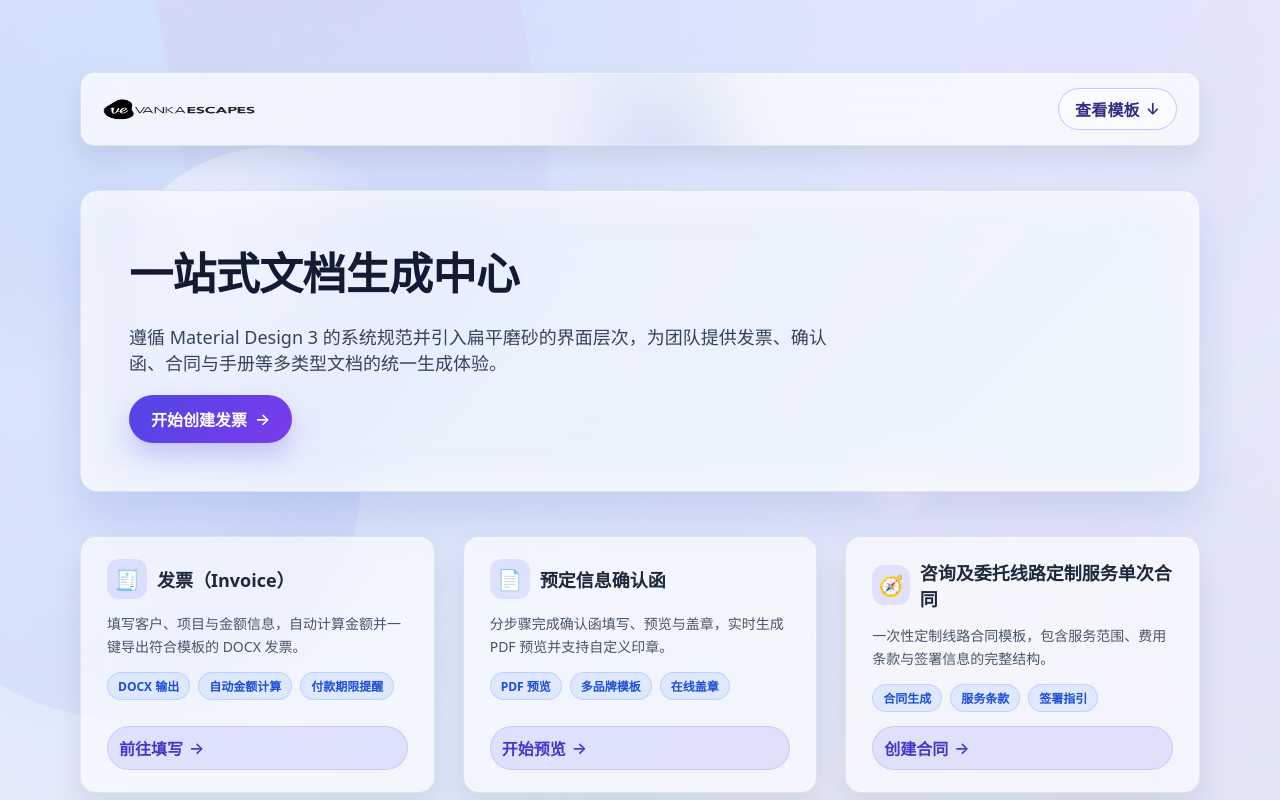
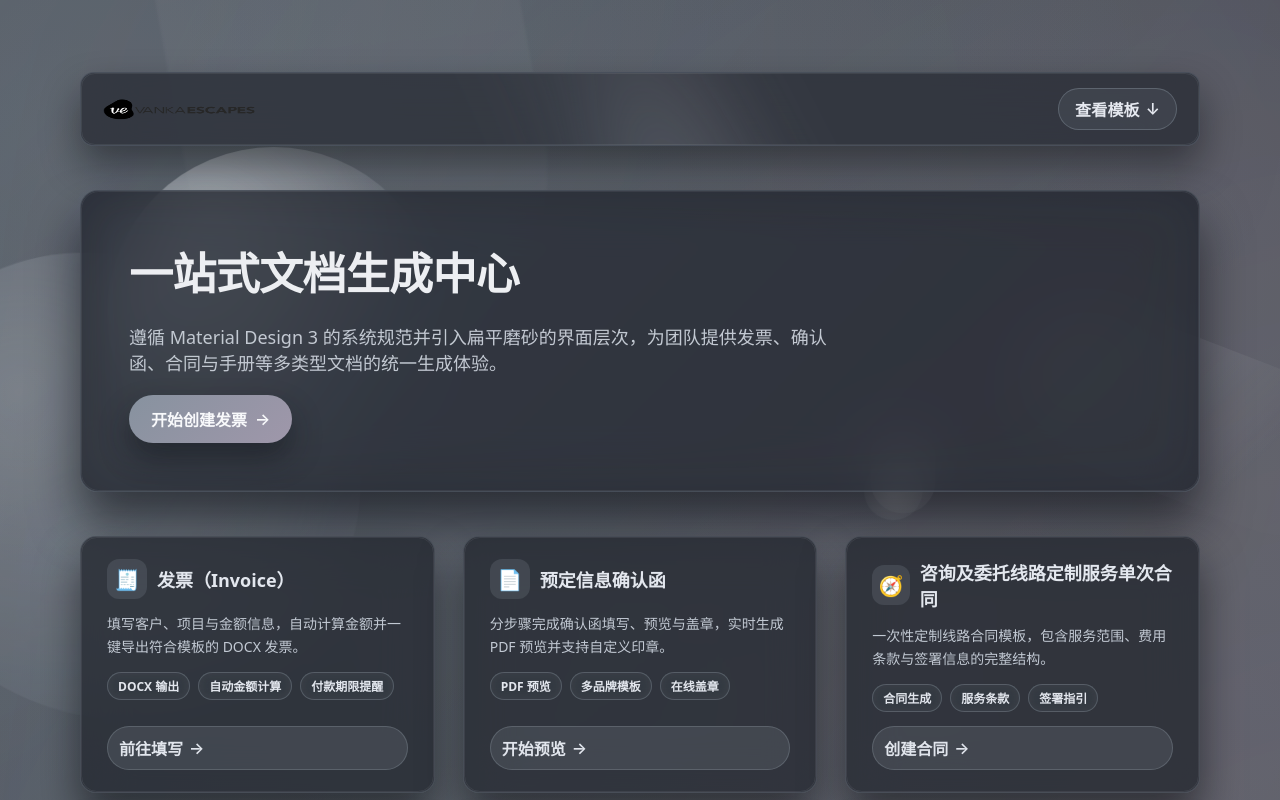
Before and after one commit to wxjw/Vanka, a Next.js app in the folder docgen-form/: page / in a window 1280 px wide. Shown: the top 800 px of the page. Built offline with nearby package versions, Linux system fonts and the light colour scheme.

Commit message:
Remove legacy ambient styles after restyle

```diff
--- a/docgen-form/app/home.module.css
+++ b/docgen-form/app/home.module.css
@@ -3,10 +3,10 @@
   min-height: 100vh;
   padding: clamp(32px, 6vw, 72px) clamp(20px, 7vw, 80px);
   background:
-    radial-gradient(120% 120% at 8% 12%, rgba(59, 130, 246, 0.22), transparent 60%),
-    radial-gradient(120% 120% at 88% 14%, rgba(129, 140, 248, 0.18), transparent 64%),
-    radial-gradient(130% 120% at 50% 92%, rgba(165, 180, 252, 0.18), transparent 70%),
-    linear-gradient(160deg, #eef2ff 0%, #f8fafc 40%, #e2e8f0 100%);
+    radial-gradient(135% 130% at 6% 10%, rgba(114, 126, 139, 0.28), transparent 62%),
+    radial-gradient(120% 130% at 92% 18%, rgba(132, 118, 134, 0.24), transparent 66%),
+    radial-gradient(120% 150% at 46% 88%, rgba(102, 120, 129, 0.24), transparent 70%),
+    linear-gradient(185deg, #181b22 0%, #1f2129 38%, #252831 100%);
   display: flex;
   justify-content: center;
   overflow: hidden;
@@ -16,28 +16,28 @@
 .page::after {
   content: '';
   position: absolute;
-  width: 420px;
-  height: 420px;
-  border-radius: 50%;
-  filter: blur(120px);
+  inset: -35% -20% -20% -20%;
+  border-radius: 40% 60% 52% 48% / 38% 50% 50% 62%;
+  filter: blur(80px);
   opacity: 0.55;
   pointer-events: none;
   mix-blend-mode: screen;
-  animation: driftBackdrop 38s ease-in-out infinite
+  background-size: 220% 220%;
+  animation: auroraWave 36s ease-in-out infinite, driftBackdrop 46s ease-in-out infinite;
 }
 
 .page::before {
-  top: -160px;
-  left: -120px;
-  background: rgba(99, 102, 241, 0.45);
-  animation-delay: -12s;
+  background:
+    radial-gradient(140% 120% at 12% 24%, rgba(196, 201, 207, 0.18), transparent 70%),
+    linear-gradient(120deg, rgba(127, 137, 149, 0.4) 0%, rgba(108, 121, 132, 0.32) 42%, rgba(149, 139, 150, 0.36) 100%);
+  animation-delay: -14s;
 }
 
 .page::after {
-  right: -140px;
-  bottom: -180px;
-  background: rgba(59, 130, 246, 0.38);
-  animation-delay: -22s;
+  background:
+    radial-gradient(140% 120% at 84% 70%, rgba(190, 176, 181, 0.2), transparent 65%),
+    linear-gradient(140deg, rgba(105, 119, 126, 0.32) 0%, rgba(94, 107, 116, 0.26) 35%, rgba(158, 148, 154, 0.32) 100%);
+  animation-delay: -26s;
 }
 
 .ambientBackdrop {
@@ -52,10 +52,12 @@
   content: '';
   position: absolute;
   inset: -30% -10% 12% -10%;
-  background: linear-gradient(125deg, rgba(255, 255, 255, 0.08), rgba(148, 163, 184, 0.06));
-  filter: blur(60px);
-  opacity: 0.55;
-  animation: liquidWaves 42s ease-in-out infinite;
+  background:
+    linear-gradient(130deg, rgba(157, 168, 176, 0.16) 0%, rgba(109, 121, 131, 0.24) 40%, rgba(150, 138, 146, 0.18) 75%, rgba(96, 108, 116, 0.24) 100%);
+  background-size: 200% 200%;
+  filter: blur(70px);
+  opacity: 0.5;
+  animation: auroraWave 40s ease-in-out infinite, liquidWaves 42s ease-in-out infinite;
 }
 
 .ambientOrb {
@@ -63,9 +65,9 @@
   border-radius: 50%;
   filter: blur(0.5px);
   mix-blend-mode: screen;
-  opacity: 0.75;
+  opacity: 0.7;
   animation: floatOrb 18s ease-in-out infinite;
-  background: radial-gradient(circle at 30% 30%, rgba(255, 255, 255, 0.9), rgba(129, 140, 248, 0.1) 65%);
+  background: radial-gradient(circle at 30% 30%, rgba(225, 230, 236, 0.85), rgba(133, 142, 152, 0.12) 68%);
 }
 
 .orbPrimary {
@@ -82,7 +84,7 @@
   top: 58%;
   right: 12%;
   animation-duration: 22s;
-  background: radial-gradient(circle at 70% 30%, rgba(255, 255, 255, 0.85), rgba(96, 165, 250, 0.18) 60%);
+  background: radial-gradient(circle at 70% 30%, rgba(213, 220, 226, 0.78), rgba(123, 135, 148, 0.16) 62%);
 }
 
 .orbTertiary {
@@ -92,7 +94,7 @@
   left: 22%;
   animation-delay: -8s;
   animation-duration: 26s;
-  background: radial-gradient(circle at 30% 70%, rgba(244, 114, 182, 0.35), rgba(129, 140, 248, 0.06) 70%);
+  background: radial-gradient(circle at 30% 70%, rgba(196, 180, 187, 0.4), rgba(140, 134, 144, 0.08) 70%);
 }
 
 .liquidGlass {
@@ -101,10 +103,10 @@
   height: clamp(320px, 36vw, 520px);
   border-radius: 42% 58% 45% 55% / 45% 46% 54% 55%;
   background:
-    radial-gradient(circle at 30% 30%, rgba(255, 255, 255, 0.52), transparent 70%),
-    radial-gradient(circle at 70% 70%, rgba(129, 140, 248, 0.32), rgba(30, 64, 175, 0.1));
-  opacity: 0.4;
-  filter: saturate(115%);
+    radial-gradient(circle at 30% 30%, rgba(226, 230, 235, 0.46), transparent 72%),
+    radial-gradient(circle at 70% 70%, rgba(142, 151, 164, 0.26), rgba(88, 94, 110, 0.12));
+  opacity: 0.42;
+  filter: saturate(110%);
   mix-blend-mode: screen;
   animation: liquidMorph 48s ease-in-out infinite;
   pointer-events: none;
@@ -127,9 +129,9 @@
   width: clamp(220px, 28vw, 360px);
   height: clamp(420px, 48vw, 620px);
   border-radius: 999px;
-  background: linear-gradient(180deg, rgba(255, 255, 255, 0), rgba(236, 72, 153, 0.18) 35%, rgba(14, 165, 233, 0.12));
+  background: linear-gradient(185deg, rgba(255, 255, 255, 0) 0%, rgba(180, 172, 176, 0.18) 38%, rgba(124, 139, 150, 0.14) 100%);
   filter: blur(1px);
-  opacity: 0.45;
+  opacity: 0.4;
   mix-blend-mode: screen;
   transform: rotate(-12deg);
   animation: beamSweep 30s ease-in-out infinite;
@@ -192,78 +194,7 @@
   width: 360px;
   height: 160px;
   border-radius: 999px;
-  background: linear-gradient(115deg, rgba(255, 255, 255, 0.28) 10%, rgba(255, 255, 255, 0.02) 70%);
-  filter: blur(0.4px);
-  mix-blend-mode: lighten;
-  opacity: 0.55;
-  --streak-rotation: 14deg;
-  animation: driftStreak 26s ease-in-out infinite;
-}
-
-.streakOne {
-  top: 24%;
-  right: -80px;
-  --streak-rotation: 18deg;
-}
-
-.streakTwo {
-  bottom: -40px;
-  left: -120px;
-  animation-delay: -10s;
-  --streak-rotation: -18deg;
-}
-
-.ambientBackdrop {
-  position: absolute;
-  inset: 0;
-  pointer-events: none;
-  overflow: hidden;
-  z-index: 0;
-}
-
-.ambientOrb {
-  position: absolute;
-  border-radius: 50%;
-  filter: blur(0.5px);
-  mix-blend-mode: screen;
-  opacity: 0.75;
-  animation: floatOrb 18s ease-in-out infinite;
-  background: radial-gradient(circle at 30% 30%, rgba(255, 255, 255, 0.9), rgba(129, 140, 248, 0.1) 65%);
-}
-
-.orbPrimary {
-  width: 320px;
-  height: 320px;
-  top: 12%;
-  left: 8%;
-  animation-delay: -2s;
-}
-
-.orbSecondary {
-  width: 220px;
-  height: 220px;
-  top: 58%;
-  right: 12%;
-  animation-duration: 22s;
-  background: radial-gradient(circle at 70% 30%, rgba(255, 255, 255, 0.85), rgba(96, 165, 250, 0.18) 60%);
-}
-
-.orbTertiary {
-  width: 180px;
-  height: 180px;
-  top: 72%;
-  left: 22%;
-  animation-delay: -8s;
-  animation-duration: 26s;
-  background: radial-gradient(circle at 30% 70%, rgba(244, 114, 182, 0.35), rgba(129, 140, 248, 0.06) 70%);
-}
-
-.glassStreak {
-  position: absolute;
-  width: 360px;
-  height: 160px;
-  border-radius: 999px;
-  background: linear-gradient(115deg, rgba(255, 255, 255, 0.28) 10%, rgba(255, 255, 255, 0.02) 70%);
+  background: linear-gradient(115deg, rgba(215, 220, 226, 0.28) 10%, rgba(215, 220, 226, 0.02) 70%);
   filter: blur(0.4px);
   mix-blend-mode: lighten;
   opacity: 0.55;
@@ -301,10 +232,10 @@
   padding: 14px 22px;
   border-radius: 14px;
   position: relative;
-  background: rgba(255, 255, 255, 0.68);
+  background: rgba(40, 44, 53, 0.78);
   backdrop-filter: blur(26px);
-  border: 1px solid rgba(148, 163, 184, 0.25);
-  box-shadow: 0 12px 24px rgba(15, 23, 42, 0.08);
+  border: 1px solid rgba(120, 131, 145, 0.32);
+  box-shadow: 0 20px 38px rgba(6, 8, 12, 0.45);
   overflow: hidden;
   transition: transform 0.6s cubic-bezier(0.22, 1, 0.36, 1), box-shadow 0.6s cubic-bezier(0.22, 1, 0.36, 1);
 }
@@ -313,10 +244,10 @@
   content: '';
   position: absolute;
   inset: -40% -20%;
-  background: conic-gradient(from 120deg, rgba(79, 70, 229, 0.18), rgba(129, 140, 248, 0.04), rgba(14, 116, 144, 0.12), rgba(79, 70, 229, 0.18));
-  filter: blur(42px);
+  background: conic-gradient(from 120deg, rgba(142, 153, 164, 0.32), rgba(92, 102, 112, 0.18), rgba(162, 150, 156, 0.26), rgba(142, 153, 164, 0.32));
+  filter: blur(46px);
   transform: rotate(8deg);
-  animation: rotateGlow 28s linear infinite;
+  animation: rotateGlow 32s linear infinite;
   pointer-events: none;
 }
 
@@ -325,12 +256,12 @@
   position: absolute;
   inset: 0;
   border-radius: inherit;
-  border: 1px solid rgba(255, 255, 255, 0.22);
+  border: 1px solid rgba(226, 232, 238, 0.08);
   pointer-events: none;
 }
 .appBar:hover {
   transform: translateY(-3px) scale(1.01);
-  box-shadow: 0 18px 34px rgba(15, 23, 42, 0.12);
+  box-shadow: 0 26px 44px rgba(6, 8, 12, 0.5);
 }
 
 .brand {
@@ -354,9 +285,9 @@
   gap: 6px;
   padding: 8px 16px;
   border-radius: 999px;
-  border: 1px solid rgba(99, 102, 241, 0.35);
-  background: rgba(255, 255, 255, 0.5);
-  color: #312e81;
+  border: 1px solid rgba(160, 170, 184, 0.32);
+  background: rgba(118, 129, 141, 0.18);
+  color: #e5e8ef;
   text-decoration: none;
   font-weight: 600;
   letter-spacing: 0.01em;
@@ -364,22 +295,22 @@
 }
 
 .appBarAction:hover {
-  background: rgba(99, 102, 241, 0.12);
-  color: #1e1b4b;
+  background: rgba(160, 170, 184, 0.28);
+  color: #f5f6f9;
   transform: translateY(-2px) scale(1.02);
-  box-shadow: 0 12px 24px rgba(99, 102, 241, 0.18);
+  box-shadow: 0 14px 26px rgba(18, 22, 30, 0.42);
 }
 
 .hero {
   position: relative;
-  background: rgba(255, 255, 255, 0.7);
+  background: rgba(31, 35, 44, 0.78);
   backdrop-filter: blur(30px);
   border-radius: 18px;
   padding: clamp(28px, 6vw, 48px);
   display: grid;
   gap: 20px;
-  border: 1px solid rgba(148, 163, 184, 0.24);
-  box-shadow: 0 24px 42px rgba(30, 64, 175, 0.12);
+  border: 1px solid rgba(126, 136, 150, 0.32);
+  box-shadow: 0 30px 48px rgba(8, 10, 16, 0.6);
   overflow: hidden;
   transition: transform 0.6s cubic-bezier(0.22, 1, 0.36, 1), box-shadow 0.6s cubic-bezier(0.22, 1, 0.36, 1);
 }
@@ -389,10 +320,10 @@
   position: absolute;
   inset: 8px;
   border-radius: inherit;
-  background: linear-gradient(135deg, rgba(99, 102, 241, 0.24), rgba(14, 165, 233, 0.16));
-  opacity: 0.35;
-  filter: blur(18px);
-  animation: pulseGlow 5s ease-in-out infinite;
+  background: linear-gradient(135deg, rgba(148, 158, 170, 0.3), rgba(119, 124, 134, 0.16));
+  opacity: 0.28;
+  filter: blur(20px);
+  animation: pulseGlow 6s ease-in-out infinite;
   pointer-events: none;
 }
 
@@ -401,26 +332,26 @@
   position: absolute;
   inset: 0;
   border-radius: inherit;
-  border: 1px solid rgba(255, 255, 255, 0.25);
+  border: 1px solid rgba(224, 230, 236, 0.08);
   pointer-events: none;
 }
 
 .hero:hover {
   transform: translateY(-5px) scale(1.01);
-  box-shadow: 0 28px 46px rgba(30, 64, 175, 0.18);
+  box-shadow: 0 38px 58px rgba(8, 10, 16, 0.68);
 }
 
 .heroTitle {
   font-size: clamp(32px, 4vw, 44px);
   font-weight: 700;
-  color: #0f172a;
+  color: #f3f4f7;
   margin: 0;
   letter-spacing: -0.015em;
 }
 
 .heroDescription {
   font-size: clamp(16px, 2vw, 18px);
-  color: #334155;
+  color: #c6ccd5;
   margin: 0;
   max-width: 720px;
 }
@@ -432,13 +363,13 @@
   gap: 8px;
   padding: 12px 22px;
   border-radius: 999px;
-  background: linear-gradient(135deg, #4f46e5 0%, #7c3aed 100%);
-  color: #fff;
+  background: linear-gradient(135deg, #87929f 0%, #9f97aa 100%);
+  color: #f8f9fb;
   font-weight: 600;
   font-size: 16px;
   text-decoration: none;
   width: fit-content;
-  box-shadow: 0 12px 24px rgba(79, 70, 229, 0.25);
+  box-shadow: 0 16px 30px rgba(17, 20, 28, 0.48);
   transition: transform 0.45s cubic-bezier(0.22, 1, 0.36, 1), box-shadow 0.45s cubic-bezier(0.22, 1, 0.36, 1);
   position: relative;
   overflow: hidden;
@@ -446,7 +377,7 @@
 
 .primaryLink:hover {
   transform: translateY(-2px) scale(1.02);
-  box-shadow: 0 20px 34px rgba(79, 70, 229, 0.32);
+  box-shadow: 0 24px 40px rgba(17, 20, 28, 0.55);
 }
 
 .primaryLink::after {
@@ -487,15 +418,15 @@
 
 .card {
   position: relative;
-  background: rgba(255, 255, 255, 0.62);
+  background: rgba(33, 37, 45, 0.75);
   backdrop-filter: blur(24px);
   border-radius: 16px;
   padding: 22px clamp(18px, 4vw, 26px);
   display: flex;
   flex-direction: column;
   gap: 14px;
-  border: 1px solid rgba(148, 163, 184, 0.22);
-  box-shadow: 0 16px 30px rgba(15, 23, 42, 0.08);
+  border: 1px solid rgba(124, 134, 148, 0.32);
+  box-shadow: 0 24px 42px rgba(7, 9, 13, 0.55);
   transition: transform 0.6s cubic-bezier(0.22, 1, 0.36, 1), box-shadow 0.6s cubic-bezier(0.22, 1, 0.36, 1), border-color 0.4s ease;
   overflow: hidden;
 }
@@ -505,7 +436,7 @@
   position: absolute;
   inset: 0;
   border-radius: inherit;
-  border: 1px solid rgba(255, 255, 255, 0.25);
+  border: 1px solid rgba(224, 230, 236, 0.08);
   pointer-events: none;
 }
 
@@ -513,8 +444,8 @@
   content: '';
   position: absolute;
   inset: 0;
-  background: radial-gradient(circle at 120% -20%, rgba(96, 165, 250, 0.22), transparent 55%),
-    radial-gradient(circle at -10% 120%, rgba(244, 114, 182, 0.16), transparent 60%);
+  background: radial-gradient(circle at 120% -20%, rgba(154, 164, 173, 0.26), transparent 58%),
+    radial-gradient(circle at -10% 120%, rgba(176, 162, 170, 0.2), transparent 62%);
   opacity: 0;
   transition: opacity 0.35s ease;
   pointer-events: none;
@@ -522,8 +453,8 @@
 
 .card:hover {
   transform: translateY(-10px) scale(1.02);
-  box-shadow: 0 26px 44px rgba(30, 64, 175, 0.2);
-  border-color: rgba(99, 102, 241, 0.32);
+  box-shadow: 0 34px 56px rgba(7, 9, 13, 0.62);
+  border-color: rgba(162, 172, 188, 0.36);
 }
 
 .card:hover::before {
@@ -543,20 +474,20 @@
   width: 40px;
   height: 40px;
   border-radius: 12px;
-  background: rgba(99, 102, 241, 0.14);
+  background: rgba(150, 160, 172, 0.18);
   font-size: 20px;
 }
 
 .cardTitle {
   font-size: 18px;
   font-weight: 700;
-  color: #1e293b;
+  color: #e3e7ee;
   margin: 0;
 }
 
 .cardDescription {
   font-size: 14px;
-  color: #475569;
+  color: #c2c9d3;
   line-height: 1.6;
   margin: 0;
 }
@@ -570,12 +501,12 @@
 .chip {
   padding: 5px 11px;
   border-radius: 999px;
-  background: rgba(37, 99, 235, 0.12);
-  color: #1d4ed8;
+  background: rgba(148, 160, 172, 0.14);
+  color: #e2e6ed;
   font-size: 12px;
   font-weight: 600;
   backdrop-filter: blur(6px);
-  box-shadow: inset 0 0 0 1px rgba(59, 130, 246, 0.18);
+  box-shadow: inset 0 0 0 1px rgba(170, 182, 194, 0.26);
 }
 
 .cardAction {
@@ -583,20 +514,39 @@
   display: inline-flex;
   align-items: center;
   gap: 6px;
-  color: #4338ca;
+  color: #e1e5ec;
   text-decoration: none;
   font-weight: 600;
   padding: 10px 12px;
   border-radius: 999px;
-  background: rgba(99, 102, 241, 0.14);
+  background: rgba(144, 154, 166, 0.18);
   transition: transform 0.35s ease, background 0.25s ease, color 0.25s ease;
-  box-shadow: inset 0 0 0 1px rgba(99, 102, 241, 0.18);
+  box-shadow: inset 0 0 0 1px rgba(170, 182, 194, 0.24);
 }
 
 .cardAction:hover {
-  background: rgba(99, 102, 241, 0.22);
-  color: #312e81;
-  transform: translateX(2px) scale(1.01);
+  background: rgba(170, 182, 194, 0.26);
+  color: #f5f6f9;
+  transform: translateX(2px) scale(1.02);
+}
+
+@keyframes auroraWave {
+  0% {
+    background-position: 0% 50%;
+    opacity: 0.45;
+  }
+  40% {
+    background-position: 45% 60%;
+    opacity: 0.62;
+  }
+  70% {
+    background-position: 100% 42%;
+    opacity: 0.5;
+  }
+  100% {
+    background-position: 0% 50%;
+    opacity: 0.45;
+  }
 }
 
 @keyframes floatOrb {
```
